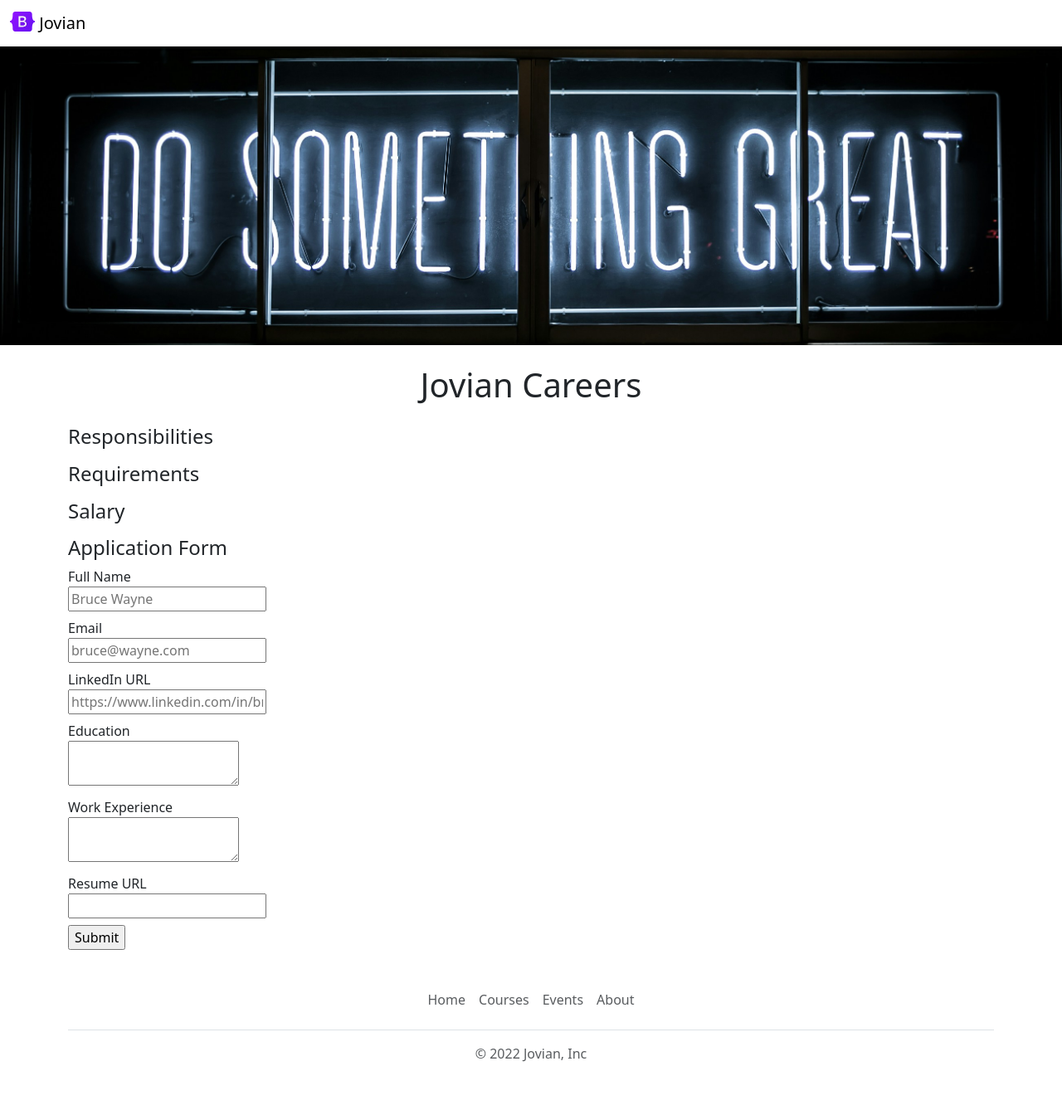
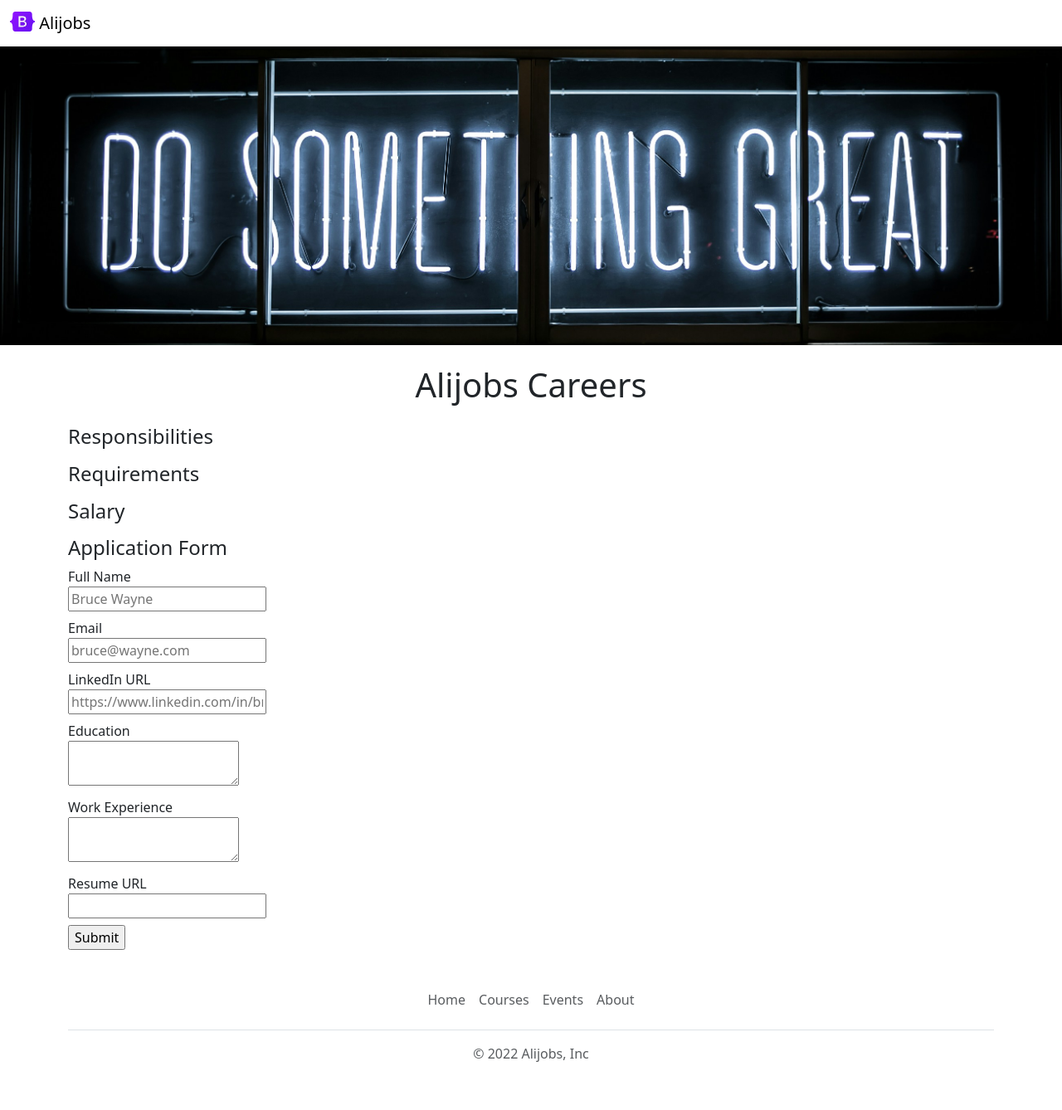
Before and after one commit to mirzaalihussain2/jovian-careers-website, a Flask app: template templates/jobpage.html in a window 1280 px wide. Shown: the whole page at 83% size. Run offline with Flask 3, Linux system fonts and the light colour scheme; the template is opened without the code that fills it, so the values that code supplies are empty.

Commit message:
Finished, replaced Jovian with Alijobs

```diff
--- a/templates/application_submitted.html
+++ b/templates/application_submitted.html
@@ -8,8 +8,8 @@
         {% include 'nav.html' %}
         {% include 'banner.html' %}
         <div class="container">
-            <h1 class="text-center mt-2 mb-4">Jovian Careers</h1>
-            <p>Your application for role of <b>{{job['title']}}</b> at Jovian has been submitted!</p>
+            <h1 class="text-center mt-2 mb-4">Alijobs Careers</h1>
+            <p>Your application for role of <b>{{job['title']}}</b> at Alijobs has been submitted!</p>
 
             <b>Full Name</b>
             <div class="mb-2">{{application['full_name']}}</div>
--- a/templates/footer.html
+++ b/templates/footer.html
@@ -1,11 +1,11 @@
 <div class="container">
     <footer class="py-3 my-4">
         <ul class="nav justify-content-center border-bottom pb-3 mb-3">
-            <li class="nav-item"><a target="_blank" href="https://jovian.ai" class="nav-link px-2 text-muted">Home</a></li>
-            <li class="nav-item"><a target="_blank" href="https://jovian.ai/learn" class="nav-link px-2 text-muted">Courses</a></li>
-            <li class="nav-item"><a target="_blank" href="https://jovian.ai/events" class="nav-link px-2 text-muted">Events</a></li>
-            <li class="nav-item"><a target="_blank" href="https://jovian.ai/about" class="nav-link px-2 text-muted">About</a></li>
+            <li class="nav-item"><a target="_blank" href="https://Alijobs.ai" class="nav-link px-2 text-muted">Home</a></li>
+            <li class="nav-item"><a target="_blank" href="https://Alijobs.ai/learn" class="nav-link px-2 text-muted">Courses</a></li>
+            <li class="nav-item"><a target="_blank" href="https://Alijobs.ai/events" class="nav-link px-2 text-muted">Events</a></li>
+            <li class="nav-item"><a target="_blank" href="https://Alijobs.ai/about" class="nav-link px-2 text-muted">About</a></li>
         </ul>
-        <p class="text-center text-muted">&copy; 2022 Jovian, Inc</p>
+        <p class="text-center text-muted">&copy; 2022 Alijobs, Inc</p>
     </footer>
 </div>
--- a/templates/home.html
+++ b/templates/home.html
@@ -1,7 +1,7 @@
 <!DOCTYPE html>
 <html>
     <head>
-        <title>Jovian Careers</title>
+        <title>Alijobs Careers</title>
         {% include 'bootstrap.html' %}
         <link rel="preconnect" href="https://fonts.googleapis.com">
         <link rel="preconnect" href="https://fonts.gstatic.com" crossorigin>
@@ -11,7 +11,7 @@
         {% include 'nav.html' %}
         {% include 'banner.html' %}
         <div class="container">
-            <h1 class="text-center mt-2 mb-4">Jovian Careers</h1>
+            <h1 class="text-center mt-2 mb-4">Alijobs Careers</h1>
             <div class="row" syule="margin-bottom: 16px">
                 <div class="col-md-6">
                     <p class="lead">
@@ -30,7 +30,7 @@
                 {% endfor %}
             </p>
             <div class="text-center">
-                <a class="btn btn-primary btn-lg" href="mailto:hello@jovian.ai?subject=Question%20about%20Job%20Openings&body=My%20name%3A%20%3Cyour%20name%20here%3E%0D%0A%0D%0AMy%20questions%3A%20%3Center%20question%20here%3E">
+                <a class="btn btn-primary btn-lg" href="mailto:hello@Alijobs.ai?subject=Question%20about%20Job%20Openings&body=My%20name%3A%20%3Cyour%20name%20here%3E%0D%0A%0D%0AMy%20questions%3A%20%3Center%20question%20here%3E">
                     Contact Us
                 </a>
             </div>
--- a/templates/jobpage.html
+++ b/templates/jobpage.html
@@ -1,14 +1,14 @@
 <!DOCTYPE html>
 <html>
     <head>
-        <title>{{job.title}} - Jovian Careers</title>
+        <title>{{job.title}} - Alijobs Careers</title>
         {% include 'bootstrap.html' %}
     </head>
     <body>
         {% include 'nav.html' %}
         {% include 'banner.html' %}
         <div class="container">
-            <h1 class="text-center mt-2 mb-4">Jovian Careers</h1>
+            <h1 class="text-center mt-2 mb-4">Alijobs Careers</h1>
             <h3 class="mb-2">{{job.title}}</h3>
             <p class="lead mt-0">{{job.location}}</p>
             <h4>Responsibilities</h4>
--- a/templates/nav.html
+++ b/templates/nav.html
@@ -2,7 +2,7 @@
     <div class="container-fluid">
       <a class="navbar-brand" href="/">
         <img src="static/logo.svg" alt="Logo" width="30" height="24" class="d-inline-block align-text-top">
-        Jovian
+        Alijobs
       </a>
     </div>
 </nav>
```
Also changed, not shown: README.md.
